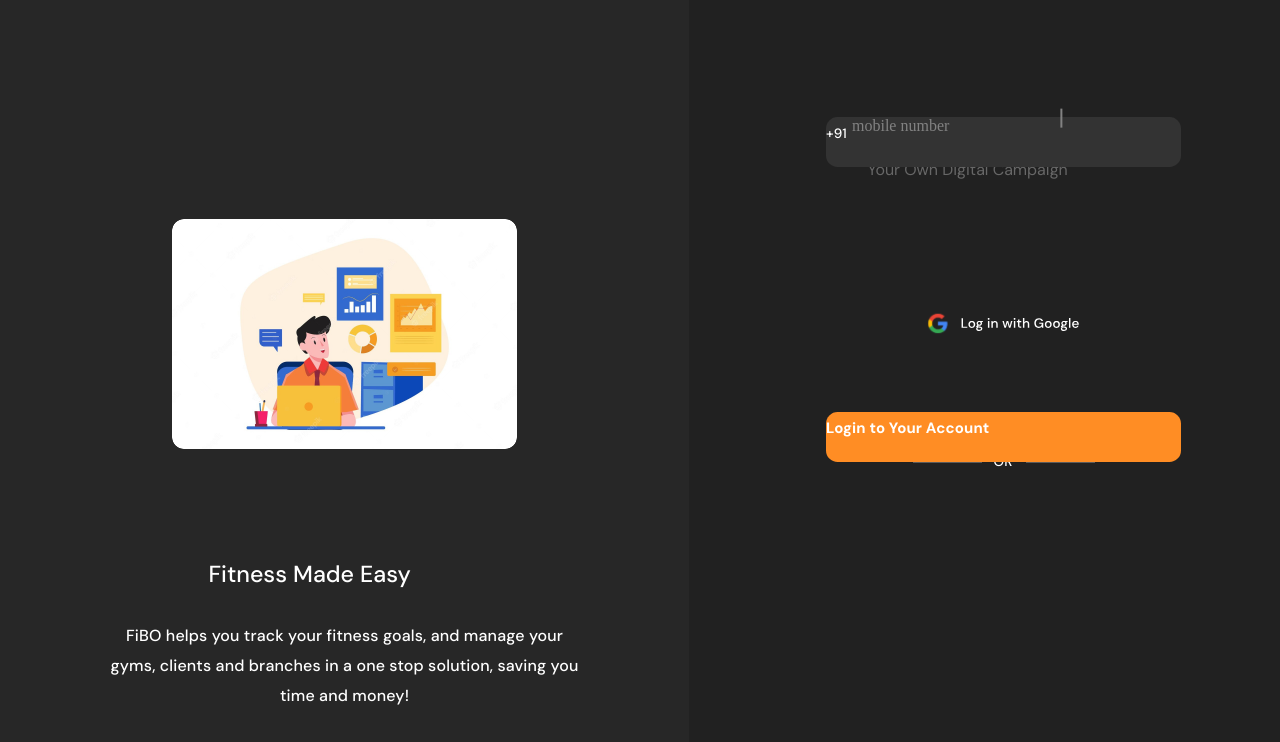
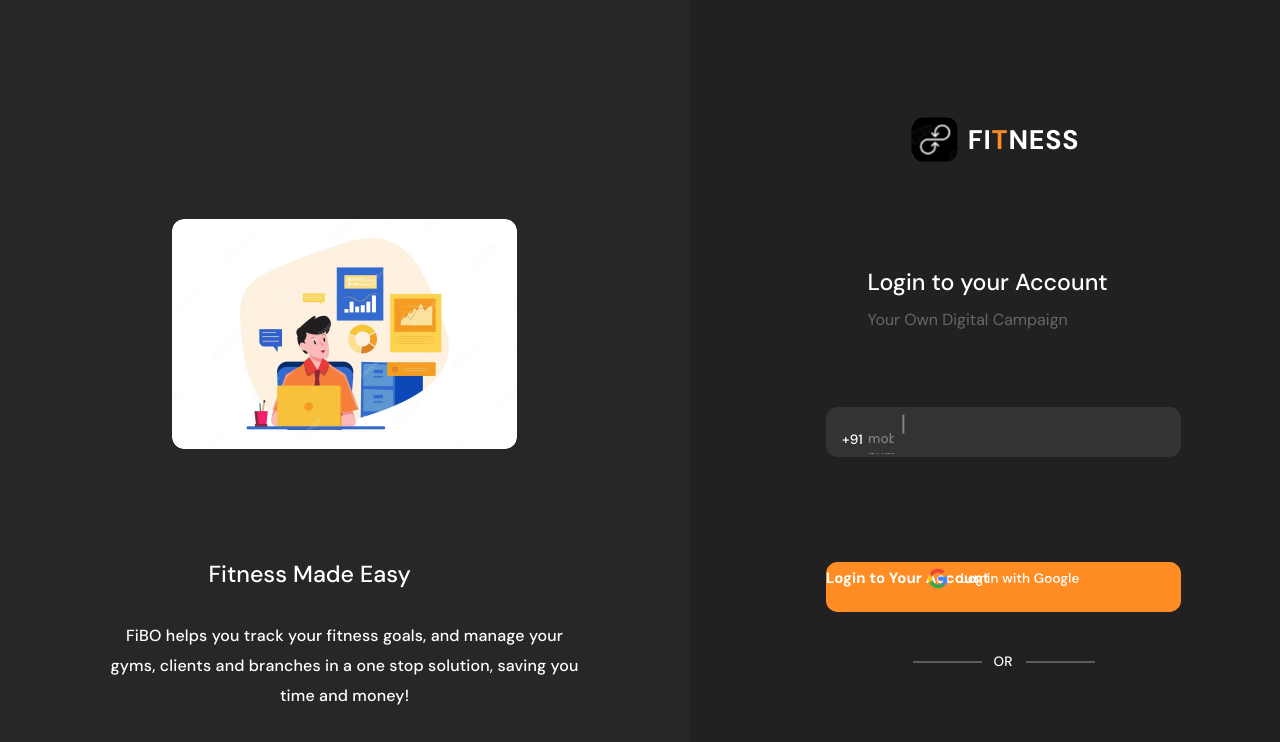
Before and after one commit to AmitxParmar/FIBO-Assignment, a React (Vite) app: page / in a window 1280 px wide. Shown: the top 742 px of the page. Built offline with nearby package versions, Linux system fonts and the light colour scheme; no server answers.

Commit message:
change: style, improved auth

```diff
--- a/src/components/Actions/Action.jsx
+++ b/src/components/Actions/Action.jsx
@@ -3,9 +3,9 @@ import styles from './action.module.css'
 
 const Action = ({ icon, title }) => {
     return (
-        <div className={styles.container}>
-            <div className={styles.background}></div>
+        <div >
             <div className={styles.content}>
+                <div className={styles.background} />
                 <img src={icon} className={styles.icon} />
                 <h4 className={styles.actionTitle}>{title}</h4>
             </div>
--- a/src/components/Actions/actions.module.css
+++ b/src/components/Actions/actions.module.css
@@ -1,6 +1,4 @@
 .container {
-  /* Auto layout */
-
   display: flex;
   flex-direction: column;
   align-items: flex-start;
@@ -13,9 +11,11 @@
   left: 307px;
   top: 573px;
 }
+
 .actionTitle {
   width: 121px;
   height: 31px;
+  position: relative;
   white-space: nowrap;
   font-family: "DM Sans";
   font-style: normal;
@@ -37,6 +37,7 @@
   align-items: flex-start;
   padding: 0px;
   gap: 14.55px;
+  position: relative;
 
   width: 923px;
   height: 184.29px;
@@ -53,7 +54,7 @@
   height: 184.29px;
 
   /* Inside auto layout */
-
+  margin-right: 1rem;
   flex: none;
   order: 0;
   flex-grow: 0;
--- a/src/components/Header/Header.module.css
+++ b/src/components/Header/Header.module.css
@@ -93,6 +93,7 @@
   height: 23.33px;
   left: 4.08px;
   top: 2.33px;
+  cursor: pointer;
 }
 
 .userProfile {
@@ -100,6 +101,7 @@
   height: 36px;
   border-radius: 50%;
   margin: 10px;
+  cursor: pointer;
 
   background: #d9d9d9;
 
--- a/src/context/user_context.jsx
+++ b/src/context/user_context.jsx
@@ -7,8 +7,9 @@ const UserContext = createContext();
 
 export const UserProvider = ({ children }) => {
     const [user, setUser] = useState(JSON.parse(localStorage.getItem("userinfo")));
+    const [isAuthenticated, setIsAuthenticated] = useState(false);
     const [loading, setLoading] = useState(false);
-
+    const getAuth = () => localStorage.getItem("userinfo") ? setIsAuthenticated(true) : setIsAuthenticated(false);
     useEffect(() => {
         if (user) redirect("/dashboard")
     }, []);
@@ -36,7 +37,7 @@ export const UserProvider = ({ children }) => {
     });
 
     return (
-        <UserContext.Provider value={{ userData: user, login, loading }}>
+        <UserContext.Provider value={{ isAuthenticated, userData: user, login, loading }}>
             {children}
         </UserContext.Provider>
     )
--- a/src/pages/Login.jsx
+++ b/src/pages/Login.jsx
@@ -4,13 +4,13 @@ import { useNavigate } from 'react-router-dom'
 import { useUser } from '../context/user_context'
 
 import styles from './styles/Login.module.css'
-import { loginHero, googleLogin } from '../assets'
+import { loginHero, googleLogin, navLogo } from '../assets'
 
 
 const Login = () => {
     const navigate = useNavigate()
 
-    const { login, userData, loading } = useUser()
+    const { login, loading } = useUser()
 
     const handleLogin = () => {
         try {
@@ -36,6 +36,12 @@ const Login = () => {
                 </div>
             </div>
             <div className={styles.loginContainer}>
+                {/* LOGIN LOGO CONTAINER */}
+                <div className={styles.loginLogos}>
+                    <img className={styles.loginLogo} src={navLogo} />
+                    <h3 className={styles.loginTextLogo}>FI<span>T</span>NESS</h3>
+                </div>
+                {/* LOGIN FORM */}
                 <div className={styles.loginForm}>
                     {/* Hug */}
                     <div className={styles.hug}>
@@ -48,24 +54,26 @@ const Login = () => {
                         {/* Number Input */}
                         <div className={styles.inputContainer}>
                             <span>+91</span>
-                            <div className={styles.divider}></div>
+                            <div className={styles.divider} />
                             <input id="number-input" name='number' type='number' placeholder='mobile number' className={styles.input} />
                         </div>
 
                         {/* Login Button */}
                         <label className={styles.loginBtn} htmlFor='submit'><p>Login to Your Account</p></label>
                         <button id='submit' type='button' />
+
                         {/* OPTIONAL LOGIN */}
                         <div className={styles.orContainer}>
                             <div className={styles.line1} />
                             <span>OR</span>
                             <div className={styles.line2} />
                         </div>
+
                         {/* GOOGLE LOGIN BUTTON */}
-                        <img src={googleLogin} className={styles.img} />
-                        <button className={styles.googleLogin} onClick={() => handleLogin()}>
-                        </button>
+                        <img src={googleLogin} className={styles.googleLoginLogo} onClick={() => login()} />
+
                     </div>
+
                 </div>
             </div>
         </div>
--- a/src/pages/styles/Login.module.css
+++ b/src/pages/styles/Login.module.css
@@ -54,17 +54,14 @@
 
 .content {
   /* Auto layout */
-
   display: flex;
   flex-direction: column;
   align-items: center;
   padding: 0px;
   gap: 32px;
 
-  width: 473px;
+  width: 100%;
   height: 142px;
-
-  /* Inside auto layout */
 
   flex: none;
   order: 1;
@@ -123,6 +120,7 @@
   align-items: center;
   padding: 0px;
   gap: 105px;
+  float: right;
 
   position: absolute;
   width: 355px;
@@ -142,8 +140,6 @@
   width: 272px;
   height: 64px;
 
-  /* Inside auto layout */
-
   flex: none;
   order: 0;
   flex-grow: 0;
@@ -155,11 +151,11 @@
   grid-template-columns: 1fr;
 }
 .inputContainer {
-  position: absolute;
   left: 0%;
   right: 0%;
   top: 0%;
   bottom: 65.52%;
+  padding: 1rem;
 
   width: 355px;
   height: 50px;
@@ -170,9 +166,31 @@
   background: #333333;
   border-radius: 11.6154px;
 }
+.inputContainer input[type="number"] {
+  width: 26px;
+  height: 31px;
+
+  font-family: "DM Sans";
+  font-style: normal;
+  font-weight: 500;
+  font-size: 13.5513px;
+  line-height: 33px;
+  /* or 243% */
+
+  letter-spacing: 0.01em;
+
+  color: #ffffff;
+
+  /* Inside auto layout */
+
+  flex: none;
+  order: 0;
+  flex-grow: 0;
+}
 .inputContainer > span {
   width: 26px;
   height: 31px;
+  position: relative;
 
   font-family: "DM Sans";
   font-style: normal;
@@ -200,8 +218,7 @@
   order: 0;
   flex-grow: 0;
 }
-#number_login > label {
-}
+
 /* Style-input */
 .loginForm > label {
   position: relative;
@@ -244,7 +261,7 @@ input {
 /* Login Button */
 .loginBtn {
   box-sizing: border-box;
-  width: 355px;
+  max-width: 355px;
   height: 50px;
   position: absolute;
   left: 0%;
@@ -268,6 +285,66 @@ input {
   flex: none;
   order: 1;
   flex-grow: 0;
+}
+/* Login logos text and icon */
+.loginLogos {
+  display: flex;
+  flex-direction: row;
+  align-items: center;
+  padding: 0px;
+  gap: 10.08px;
+
+  width: 184.53px;
+  height: 45px;
+
+  /* Inside auto layout */
+
+  flex: none;
+  order: 0;
+  flex-grow: 0;
+}
+.loginLogo {
+  display: flex;
+  flex-direction: row;
+  align-items: center;
+  padding: 0px;
+  gap: 9.84px;
+
+  width: 46.41px;
+  height: 45px;
+
+  /* Inside auto layout */
+
+  flex: none;
+  order: 0;
+  flex-grow: 0;
+}
+.loginTextLogo {
+  width: 123px;
+  height: 25px;
+
+  font-family: "DM Sans";
+  font-style: normal;
+  font-weight: 700;
+  font-size: 26.88px;
+  line-height: 30px;
+  /* or 113% */
+
+  display: flex;
+  align-items: center;
+  letter-spacing: 0.03em;
+  text-transform: uppercase;
+
+  color: #ffffff;
+
+  /* Inside auto layout */
+
+  flex: none;
+  order: 1;
+  flex-grow: 0;
+}
+.loginTextLogo > span {
+  color: #ff8d24;
 }
 
 .loginBtn > p {
@@ -410,11 +487,6 @@ input::placeholder {
   font-size: large;
 }
 
-.img {
-  height: fit-content;
-  width: fit-content;
-}
-
 /* OPTIONAL LOGIN */
 .line1 {
   width: 69px;
@@ -449,6 +521,7 @@ input::placeholder {
   align-items: center;
   padding: 0px;
   gap: 12px;
+  position: relative;
 
   width: 182px;
   height: 33px;
@@ -462,6 +535,7 @@ input::placeholder {
 .orContainer > span {
   width: 20px;
   height: 33px;
+  position: relative;
 
   font-family: "DM Sans";
   font-style: normal;
@@ -480,19 +554,42 @@ input::placeholder {
   order: 1;
   flex-grow: 0;
 }
+.googleLoginLogo {
+  box-sizing: border-box;
+  position: relative;
+}
+.googleLoginLogo:hover {
+  position: relative;
+  left: 0%;
+  right: 0%;
+  top: 0%;
+  bottom: 65.52%;
+
+  /* Inside auto layout */
+
+  flex: none;
+  order: 0;
+  flex-grow: 0;
+
+  background: #333333;
+  border-radius: 11.6154px;
+}
 
 /* MOBILE DEVICES */
 @media (max-width: 767px) {
   .container {
+    width: 100%;
+    height: 100vh;
+    margin: 0;
+    padding: 0;
+    background: #2c2c2c;
     max-width: 100%;
     padding: 0 20px;
     display: flex;
-  }
-  .leftRect {
-    display: none;
-  }
-  .heroContainer {
-    display: none;
+    justify-items: center;
+    justify-content: center;
+    display: flex;
+    flex-direction: row;
   }
   .imgMobile {
     position: absolute;
@@ -507,4 +604,45 @@ input::placeholder {
       rgba(30, 28, 27, 0.6) 100%
     );
   }
+
+  .loginContainer {
+    position: absolute;
+    width: 360px;
+    height: 520px;
+    left: 0px;
+    top: 280px;
+    background: #2c2c2c;
+    border-radius: 20px 20px 0px 0px;
+  }
+  .leftRect {
+    display: none;
+  }
+
+  .heroContainer {
+    display: none;
+  }
+
+  .imgMobile {
+    position: absolute;
+    width: 360px;
+    height: 517px;
+    left: 0px;
+    top: 0px;
+
+    background: linear-gradient(
+      180deg,
+      rgba(47, 45, 45, 0.6) 0%,
+      rgba(30, 28, 27, 0.6) 100%
+    );
+  }
+  .loginForm {
+    position: absolute;
+    width: 360px;
+    height: 520px;
+    left: 0px;
+    top: 280px;
+
+    background: #2c2c2c;
+    border-radius: 20px 20px 0px 0px;
+  }
 }
```
Also changed, not shown: src/components/Actions/action.module.css (+36 -26 lines).
